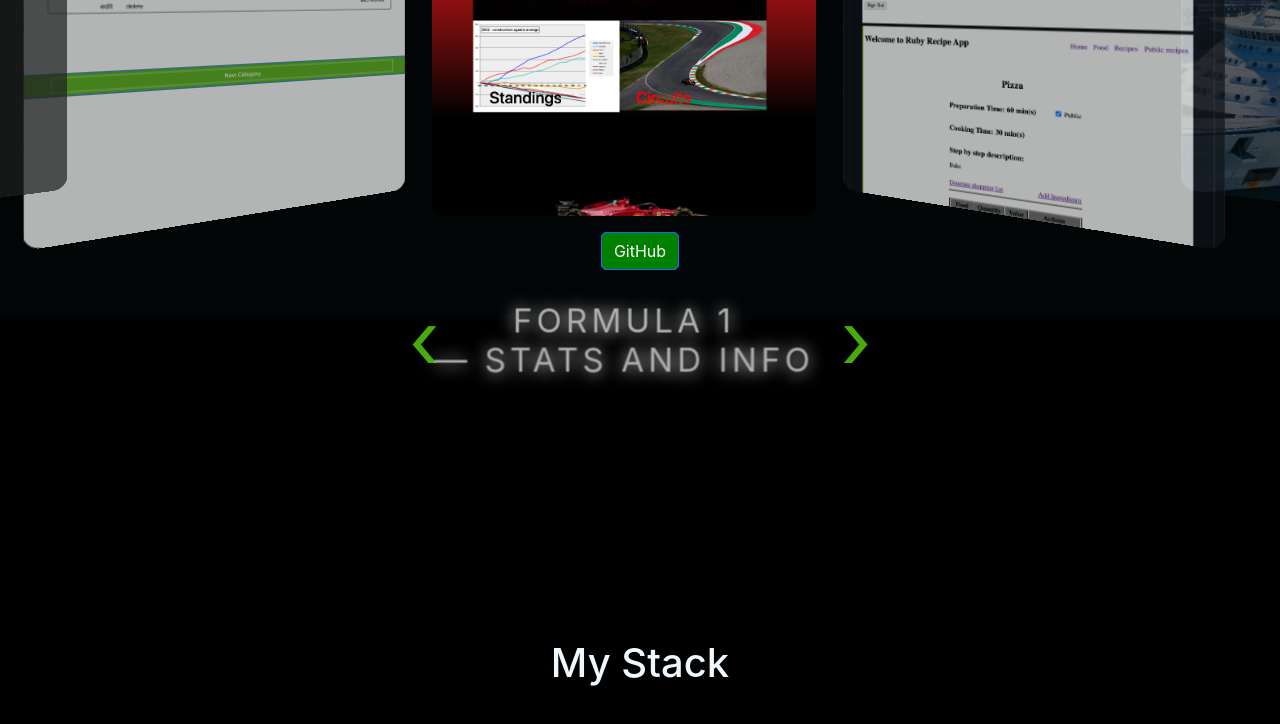
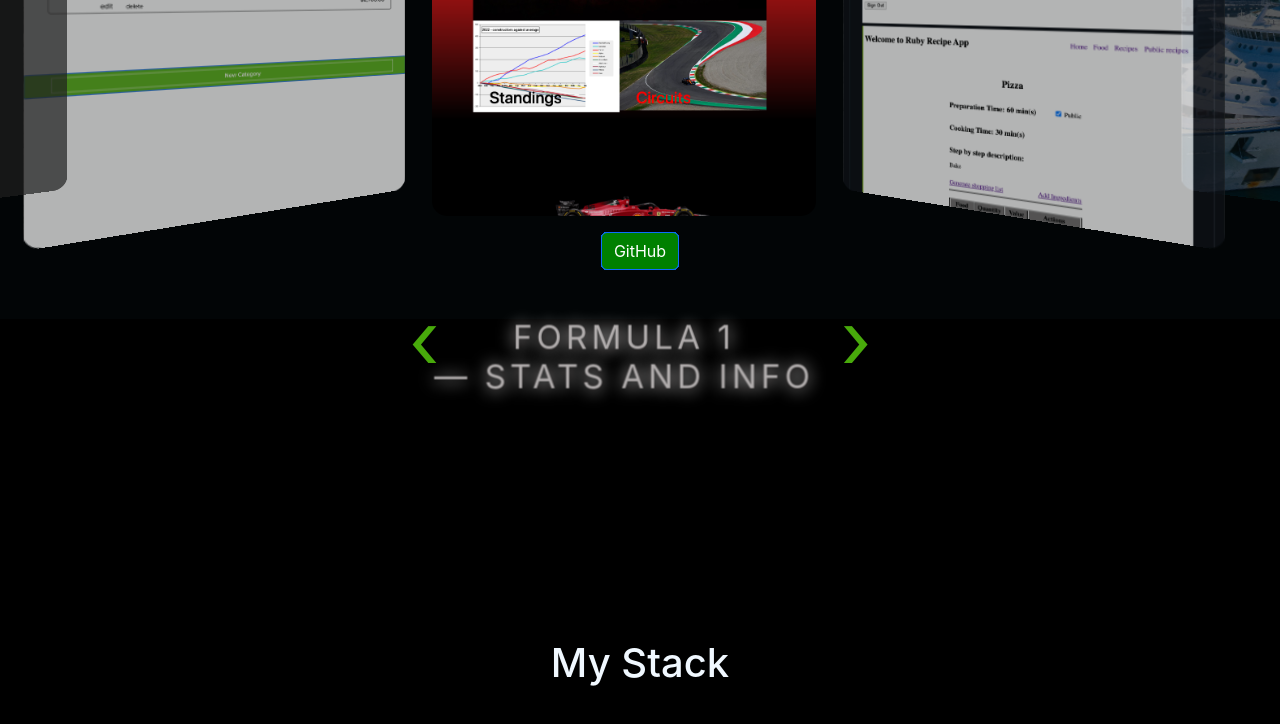
Before and after one commit to Flunavgt/portfolio_new, a React (Create React App) app: page / in a window 1280 px wide. Shown: the part 2081-2805 px from the top of the page. Built offline with nearby package versions, Linux system fonts and the light colour scheme.

Commit message:
add margin to project title

```diff
--- a/src/Components/Projects/Projects.scss
+++ b/src/Components/Projects/Projects.scss
@@ -77,7 +77,7 @@
 }
 
 .slideContentInner {
-  margin-top: 78vh;
+  margin-top: 82vh;
   text-align: center;
   transform-style: preserve-3d;
   transform: translateZ(2rem);
```
